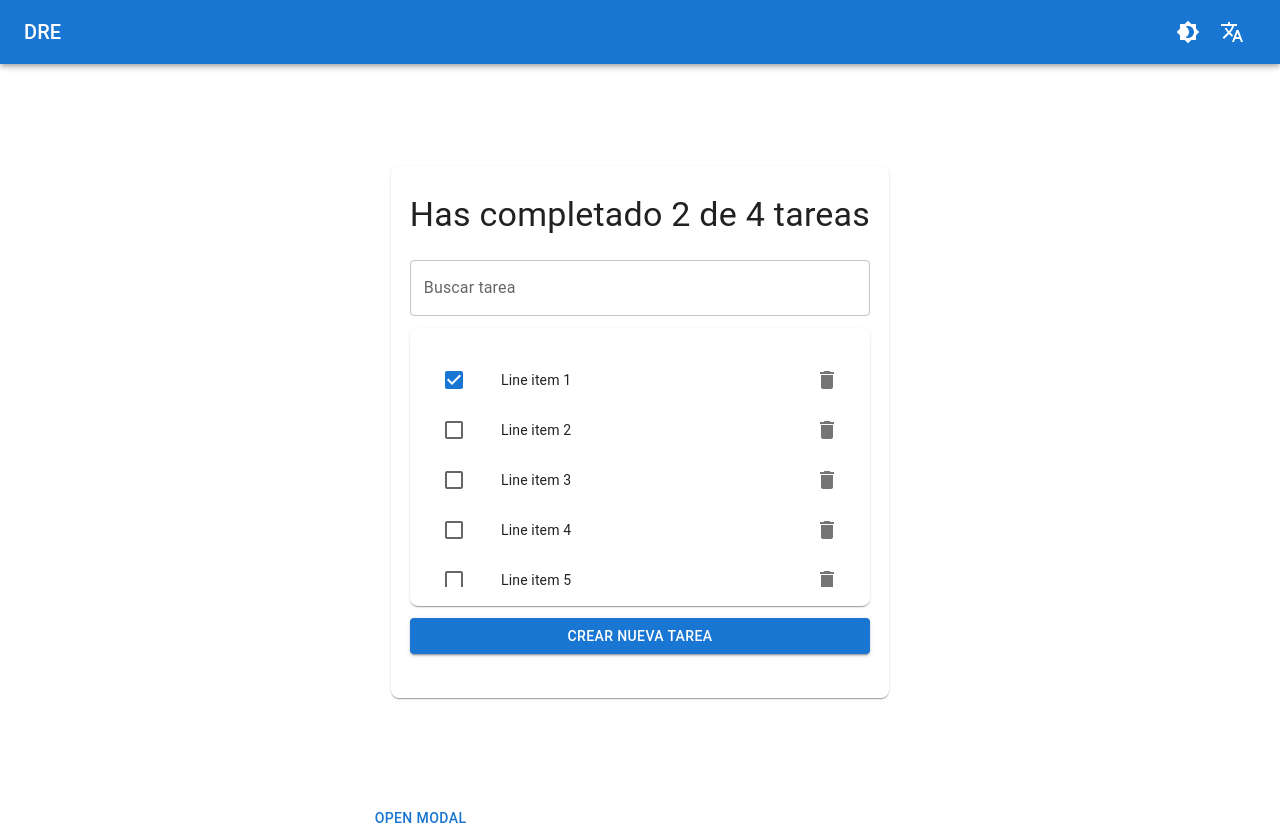
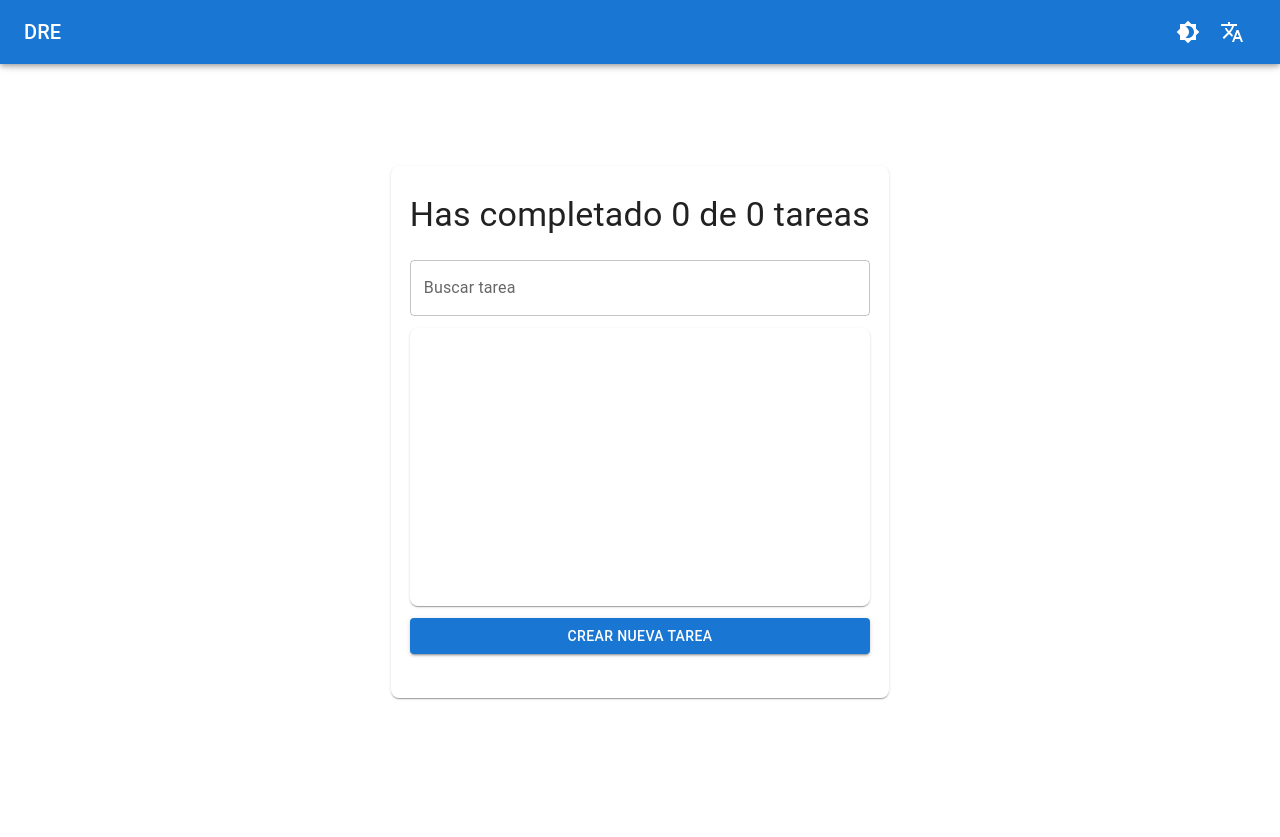
Before and after one commit to rodriguezespinoza0795/5-todo-task, a React (Vite) app: page / in a window 1280 px wide. After the commit the page ends 800 px from the top, so only its background shows below. Built offline with nearby package versions, Linux system fonts and the light colour scheme.

Commit message:
add search task

```diff
--- a/src/components/AppBar/DrawerAppBar.tsx
+++ b/src/components/AppBar/DrawerAppBar.tsx
@@ -121,7 +121,7 @@ export default function DrawerAppBar(props: DrawerAppBarProps) {
           {drawer}
         </Drawer>
       </Box>
-      <Box component='main' sx={{ p: 3 }}>
+      <Box component='main'>
         <Toolbar />
         {children}
       </Box>
--- a/src/components/ListItems/CheckboxList.tsx
+++ b/src/components/ListItems/CheckboxList.tsx
@@ -1,4 +1,3 @@
-import React from 'react';
 import {
   List,
   ListItem,
@@ -11,22 +10,19 @@ import {
 } from '@mui/material';
 import DeleteIcon from '@mui/icons-material/Delete';
 
-export default function CheckboxList() {
-  const [checked, setChecked] = React.useState([0]);
+interface CheckboxListProps {
+  tasks: Task[];
+  deleteItem: (id: number) => void;
+  completeItem: (id: number) => void;
+}
 
-  const handleToggle = (value: number) => () => {
-    const currentIndex = checked.indexOf(value);
-    const newChecked = [...checked];
+export interface Task {
+  id: number;
+  name: string;
+  completed: boolean;
+}
 
-    if (currentIndex === -1) {
-      newChecked.push(value);
-    } else {
-      newChecked.splice(currentIndex, 1);
-    }
-
-    setChecked(newChecked);
-  };
-
+export default function CheckboxList({ tasks, deleteItem, completeItem }: CheckboxListProps) {
   return (
     <Paper sx={{ padding: '1.2em', borderRadius: '0.5em' }}>
       <List
@@ -36,30 +32,30 @@ export default function CheckboxList() {
           overflow: 'scroll',
         }}
       >
-        {[...Array(14).keys()].map((value) => {
-          const labelId = `checkbox-list-label-${value}`;
+        {tasks.map(({ name, id, completed }) => {
+          const labelId = `checkbox-list-label-${id}`;
 
           return (
             <ListItem
-              key={value}
+              key={id}
               secondaryAction={
-                <IconButton edge='end' aria-label='comments'>
+                <IconButton edge='end' aria-label='comments' onClick={() => deleteItem(id)}>
                   <DeleteIcon />
                 </IconButton>
               }
               disablePadding
             >
-              <ListItemButton role={undefined} onClick={handleToggle(value)} dense>
+              <ListItemButton role={undefined} onClick={() => completeItem(id)} dense>
                 <ListItemIcon>
                   <Checkbox
                     edge='start'
-                    checked={checked.indexOf(value) !== -1}
+                    checked={completed}
                     tabIndex={-1}
                     disableRipple
                     inputProps={{ 'aria-labelledby': labelId }}
                   />
                 </ListItemIcon>
-                <ListItemText id={labelId} primary={`Line item ${value + 1}`} />
+                <ListItemText id={labelId} primary={name} />
               </ListItemButton>
             </ListItem>
           );
--- a/src/components/Modal/Modal.tsx
+++ b/src/components/Modal/Modal.tsx
@@ -8,7 +8,13 @@ interface TaskFormValues {
   task: string;
 }
 
-export default function BasicModal({ open, handleOpen, handleClose, title }: BasicModalProps) {
+export default function BasicModal({
+  open,
+  handleOpen,
+  handleClose,
+  title,
+  action,
+}: BasicModalProps) {
   const { getSuccess } = useNotification();
   const {
     register,
@@ -18,7 +24,7 @@ export default function BasicModal({ open, handleOpen, handleClose, title }: Bas
   } = useForm<TaskFormValues>();
 
   const createNewTask = handleSubmit(({ task }) => {
-    console.log('Task', task);
+    action(task);
     getSuccess('Se Creó una nueva tarea');
     handleClose();
     resetField('task');
@@ -26,7 +32,6 @@ export default function BasicModal({ open, handleOpen, handleClose, title }: Bas
 
   return (
     <div>
-      <Button onClick={handleOpen}>Open modal</Button>
       <Modal
         open={open}
         onClose={handleClose}
@@ -40,7 +45,9 @@ export default function BasicModal({ open, handleOpen, handleClose, title }: Bas
             top: '50%',
             left: '50%',
             transform: 'translate(-50%, -50%)',
-            width: 400,
+            maxWidth: 400,
+            width: '100%',
+            minWidth: 320,
             bgcolor: 'background.paper',
             boxShadow: 24,
             p: 4,
--- a/src/components/Modal/Modal.types.ts
+++ b/src/components/Modal/Modal.types.ts
@@ -3,4 +3,5 @@ export interface BasicModalProps {
   handleOpen: () => void;
   handleClose: () => void;
   title: string;
+  action: (newTask: string) => void;
 }
--- a/src/pages/TodoTask.tsx
+++ b/src/pages/TodoTask.tsx
@@ -1,11 +1,50 @@
+import { useEffect, useState } from 'react';
 import { Container, Grid, Paper, Typography, TextField, Button, Box } from '@mui/material';
 import { useTranslation } from 'react-i18next';
 import { DrawerAppBar, ListItems, BasicModal } from '~/components';
 import { useModal } from '~/hooks';
+import { isEmpty, last, includes, lowerCase } from 'lodash';
+
+export interface Task {
+  id: number;
+  name: string;
+  completed: boolean;
+}
 
 function TodoTask() {
   const { t } = useTranslation('common');
   const { open, handleOpen, handleClose } = useModal();
+  const [taskList, setTaskList] = useState<Task[]>([]);
+  const [filteredTask, setFilteredTask] = useState<Task[]>([]);
+  const [search, setSearch] = useState('');
+
+  const addTask = (newTask: string) => {
+    const newID = isEmpty(taskList) ? 1 : (last(taskList)?.id as number) + 1;
+    setTaskList([...taskList, { id: newID, name: newTask, completed: false }]);
+  };
+
+  const deteteTask = (id: number) => {
+    setTaskList(taskList.filter((task) => task.id !== id));
+  };
+
+  const searchTask = (event: React.ChangeEvent<HTMLInputElement>) => {
+    setSearch(event.target.value);
+  };
+
+  useEffect(() => {
+    setFilteredTask(taskList.filter((task) => includes(lowerCase(task.name), lowerCase(search))));
+  }, [search, taskList]);
+
+  const completeTask = (id: number) => {
+    setTaskList(
+      taskList.map((task) => {
+        if (task.id === id) {
+          return { ...task, completed: !task.completed };
+        }
+        return task;
+      }),
+    );
+  };
 
   return (
     <Container maxWidth='sm'>
@@ -20,7 +59,10 @@ function TodoTask() {
           <Grid item>
             <Paper sx={{ padding: '1.2em', borderRadius: '0.5em' }}>
               <Typography sx={{ mt: 1, mb: 1, textAlign: 'center' }} variant='h4'>
-                {t('completedTasks', { completed: '2', total: '4' })}
+                {t('completedTasks', {
+                  completed: taskList.filter((task) => task.completed).length,
+                  total: taskList.length,
+                })}
               </Typography>
               <Box>
                 <TextField
@@ -30,10 +72,16 @@ function TodoTask() {
                   fullWidth
                   label={t('searchTask')}
                   sx={{ mt: 2, mb: 1.5 }}
+                  value={search}
+                  onChange={searchTask}
                 />
               </Box>
               <Box>
-                <ListItems />
+                <ListItems
+                  tasks={filteredTask}
+                  deleteItem={deteteTask}
+                  completeItem={completeTask}
+                />
               </Box>
               <Button fullWidth variant='contained' sx={{ mt: 1.5, mb: 3 }} onClick={handleOpen}>
                 {t('createTask')}
@@ -47,6 +95,7 @@ function TodoTask() {
         handleOpen={handleOpen}
         handleClose={handleClose}
         title={'Crea una nueva tarea'}
+        action={addTask}
       />
     </Container>
   );
```
